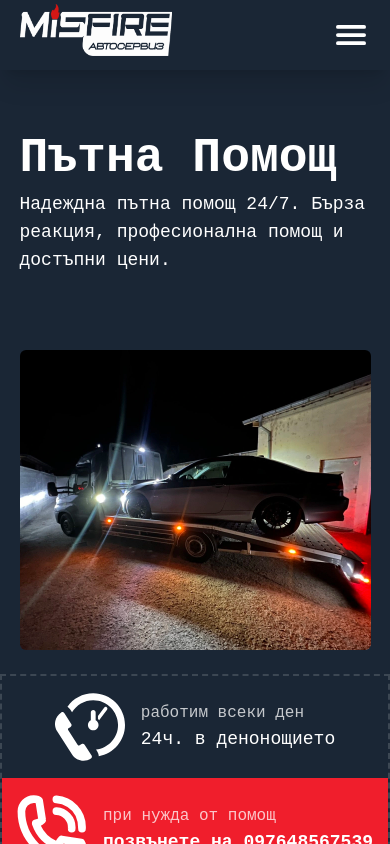
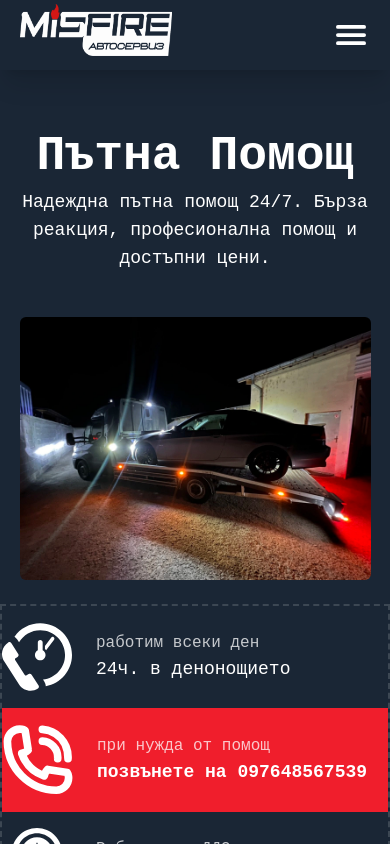
Before and after one commit to IvailoAtsv/misfire-next, a Next.js app: page /towing in a window 390 px wide. Shown: the top 844 px of the page. Built offline with nearby package versions, Linux system fonts and the light colour scheme.

Commit message:
fix: styling

```diff
--- a/src/Components/Navbar.tsx
+++ b/src/Components/Navbar.tsx
@@ -6,8 +6,8 @@ import { useState } from 'react'
 import { IoMdClose } from 'react-icons/io'
 import { IoMenu } from 'react-icons/io5'
 
-const navBtnStyle = `hover:text-accent whitespace-nowrap bg-background text-lg p-2 md:p-1 transition duration-300 p-1 w-[100%] text-gray-800`
-const liStyles = `text-sm bg-background whitespace-nowrap block flex justify-center items-center my-1 md:m:0 'w-[90%] md:max-w-[150px] rounded`
+const navBtnStyle = `hover:text-accent z-40 whitespace-nowrap bg-background text-lg p-2 md:p-1 transition duration-300 p-1 w-[100%] text-gray-800`
+const liStyles = `text-sm bg-background z-40 whitespace-nowrap block flex justify-center items-center my-1 md:m:0 'w-[90%] md:max-w-[150px] rounded`
 
 export function Navbar({ }) {
     const [nav, setNav] = useState(false)
@@ -18,8 +18,9 @@ export function Navbar({ }) {
         >
             <div
                 className={`relative max-w-[1400px] z-50 flex justify-center items-center w-[90%] min-h-[70px] ${nav ? 'flex justify-center items-center flex-col' : ''
-                    } py-1`}
+                    }`}
             >
+                {/* {nav && <div className='w-screen h-screen z-0 bg-black opacity-40'></div>} */}
                 <Link onClick={()=>setNav(false)} href={"/"}>
                     <Image alt='logo' src="/misfire-1 2.png" width={500} height={500} className={`absolute h-full max-h-[60px] py-1 w-auto top-[-0px] left-0 `} />
                 </Link>
@@ -29,13 +30,13 @@ export function Navbar({ }) {
                 /> */}
                 <button
                     onClick={() => setNav(!nav)}
-                    className={` absolute ${nav ? 'top-[8px]' : 'top-[50%] translate-y-[-50%]'} right-0 md:hidden text-black`}
+                    className={` absolute ${nav ? 'top-[15px]' : 'top-[50%] translate-y-[-50%]'} right-0 md:hidden text-black`}
                 >
                     {nav ? <IoMdClose size={40} color='white'/> : <IoMenu size={40} color='white'/>}
                 </button>
 
                 <ul
-                    className={`transition-all duration-300 ease-out overflow-hidden sm:overflow-auto w-full flex flex-col ${nav ? 'h-auto min-h-[35vh]  pt-[8%]' : 'md:h-auto h-0'} md:flex md:flex-row mx-auto sm:mb-0 mb-10 md:justify-end md:gap-4 justify-start items-center rounded-lg`}
+                    className={`transition-all z-50 duration-300 ease-out overflow-hidden sm:overflow-auto w-full flex flex-col ${nav ? 'h-auto min-h-[30vh] mt-20' : 'md:h-auto h-0'} md:flex md:flex-row mx-auto  md:justify-end md:gap-4 justify-start items-center rounded-lg`}
                 >
                     <li className={liStyles}>
                         <Link onClick={()=>setNav(false)} href="/">
--- a/src/app/towing/page.tsx
+++ b/src/app/towing/page.tsx
@@ -3,35 +3,41 @@ import { MdVerifiedUser } from "react-icons/md";
 
 const Towing = () => {
     return (
-        <main className="w-full relative mt-[50px] sm:mt-[100px] xl:mt-[60px] flex flex-col justify-normal items-center">
-            <section className="w-full h-[600px] max-w-[1400px] flex flex-col lg:flex-row justify-center items-center">
-                <div className="text-white w-[100%] flex flex-1 flex-col justify-center items-center ">
-                    <h1 className="w-[90%] my-2 font-semibold text-5xl">Пътна Помощ</h1>
-                    <p className="w-[90%] font-extralight text-lg">Надеждна пътна помощ 24/7. Бърза реакция, професионална помощ и достъпни цени.</p>
+        <main className="w-full relative mt-[80px] sm:mt-[100px] xl:mt-[60px] flex flex-col justify-normal items-center">
+            <section className="w-full h-[500px] max-w-[1400px] flex flex-col lg:flex-row justify-center items-center">
+                <div className="text-white py-6 w-[100%] flex flex-1 flex-col justify-center items-center ">
+                    <h1 className="w-[90%] my-2 text-center lg:text-left font-semibold text-5xl">Пътна Помощ</h1>
+                    <p className="w-[90%] font-extralight text-center lg:text-left text-lg">Надеждна пътна помощ 24/7. Бърза реакция, професионална помощ и достъпни цени.</p>
                 </div>
                 <img src="towBg.webp" className="flex-1 w-[90%] h-[90%] lg:w-1/2 object-cover rounded-md" />
             </section>
             <div className="border-2 border-white  border-dashed border-opacity-15 w-full my-6 min-h-[150px] bg-background flex flex-col lg:flex-row">
                 <span className="flex-1 w-full h-[150px] text-white py-4 flex justify-center lg:border-r-0 items-center gap-4">
+                    <div className="max-w-[400px] flex-1 mx-auto flex items-center justify-start gap-6">
                         <img src="/non-stop.svg" className="h-[65%] max-h-[70px] max-w-[70px] w-auto " />
                         <div className="text-white">
                             <p className="opacity-75">работим всеки ден</p>
                             <p className="text-lg font-normal">24ч. в денонощието</p>
                         </div>
+                    </div>
                 </span>
                 <a target="_blank"
-                    href="tel:097648567539" className="flex-1 h-[150px] py-4 gap-4 flex justify-center items-center overflow-hidden border border-accent bg-accent">
+                    href="tel:097648567539" className="w-full mx-auto flex-1 h-[150px] py-4 gap-4 flex justify-center items-center overflow-hidden border border-accent bg-accent">
+                    <div className="max-w-[400px] flex-1 mx-auto flex items-center justify-start gap-6">
                         <img src="/phonecall.svg" className="h-[65%] max-h-[70px] max-w-[70px] w-auto" />
                         <div className="text-white">
                             <p className="opacity-75">при нужда от помощ</p>
                             <p className="text-lg font-semibold">позвънете на 097648567539</p>
                         </div>
+                    </div>
                 </a>
                 <span className="flex-1 w-full h-[150px] text-white  py-4 flex justify-center items-center gap-4">
+                    <div className="max-w-[400px] flex-1 mx-auto flex items-center justify-start gap-6">
                         <img src="/quality.svg" className="h-[65%] max-h-[70px] max-w-[70px] w-auto" />
                         <div className="text-white">
                             <p className="opacity-75">Работим по ДДС</p>
                             <p className="text-lg font-semibold">Лицензирана фирма</p>
+                        </div>
                     </div>
                 </span>
             </div>
```
Lines whose indentation alone changed are shown as unchanged.
